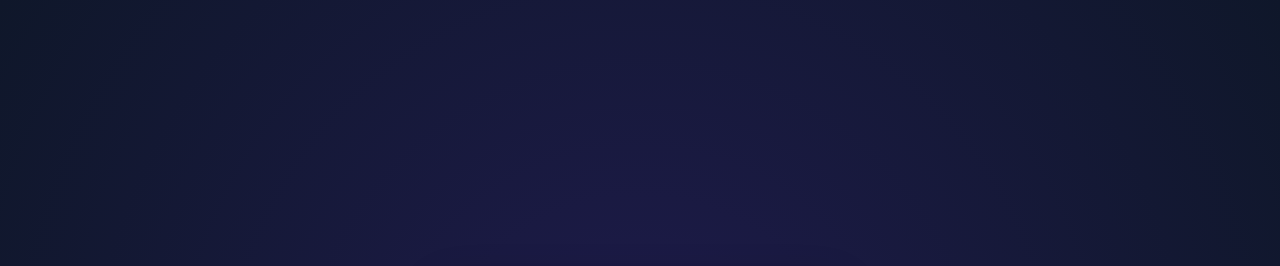
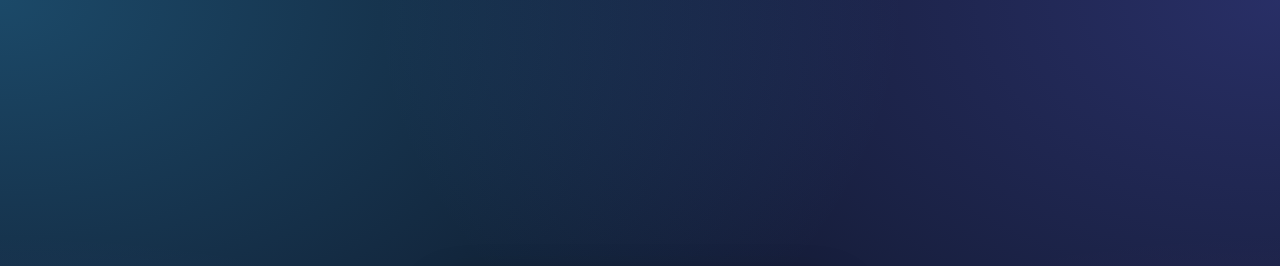
Before and after one commit to exxhublink/index.html, a plain HTML site: page index.html in a window 1280 px wide. Shown: the top 266 px of the page. Drawn offline with Linux system fonts and the light colour scheme.

Commit message:
Update style.css

```diff
--- a/style.css
+++ b/style.css
@@ -66,3 +66,15 @@ p {
 .btn:hover {
   opacity: 0.9;
 }
+body {
+  min-height: 100vh;
+  margin: 0;
+  background-color: #0f172a;
+  /* Tạo các quầng sáng loang màu */
+  background-image:
+    radial-gradient(at 0% 0%, rgba(56, 189, 248, 0.3) 0px, transparent 50%),
+    radial-gradient(at 100% 0%, rgba(99, 102, 241, 0.3) 0px, transparent 50%),
+    radial-gradient(at 100% 100%, rgba(236, 72, 153, 0.2) 0px, transparent 50%),
+    radial-gradient(at 0% 100%, rgba(139, 92, 246, 0.25) 0px, transparent 50%);
+  background-attachment: fixed;
+}
```
